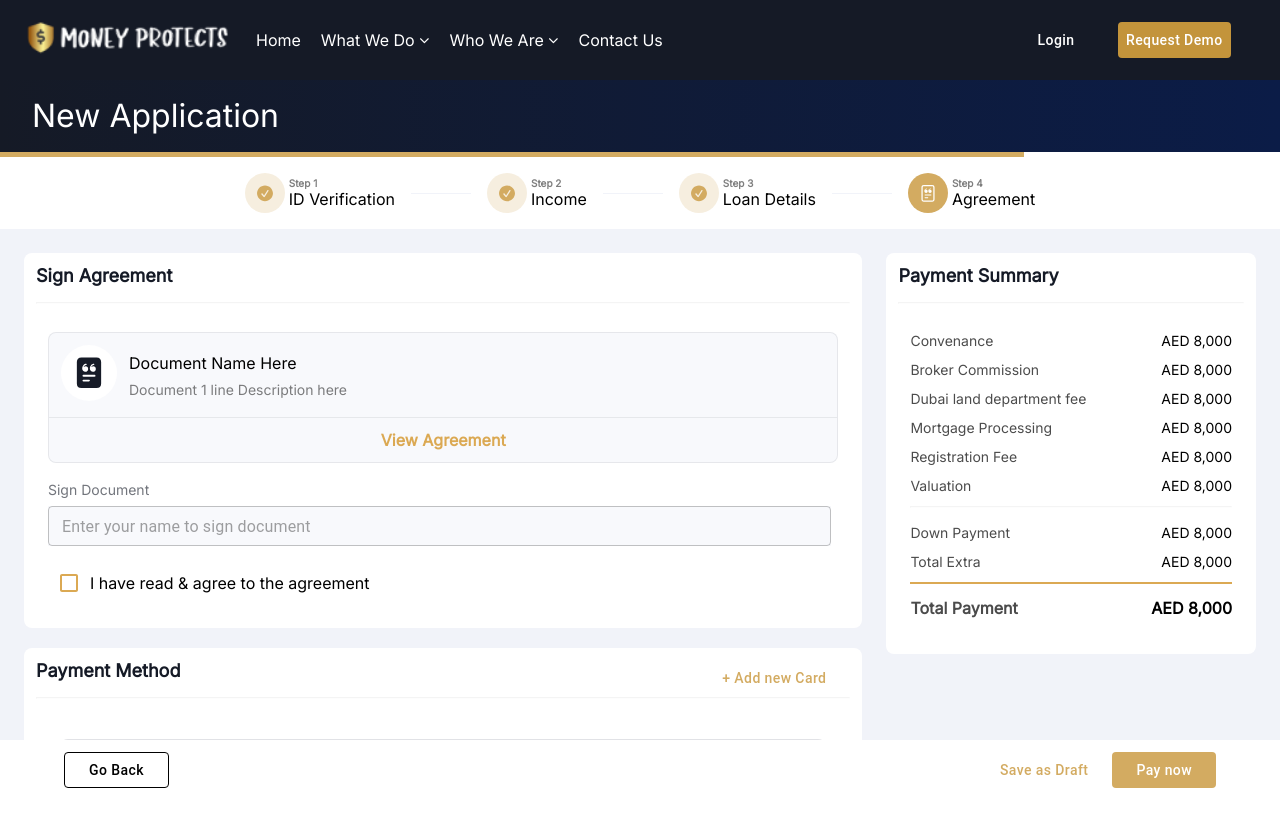
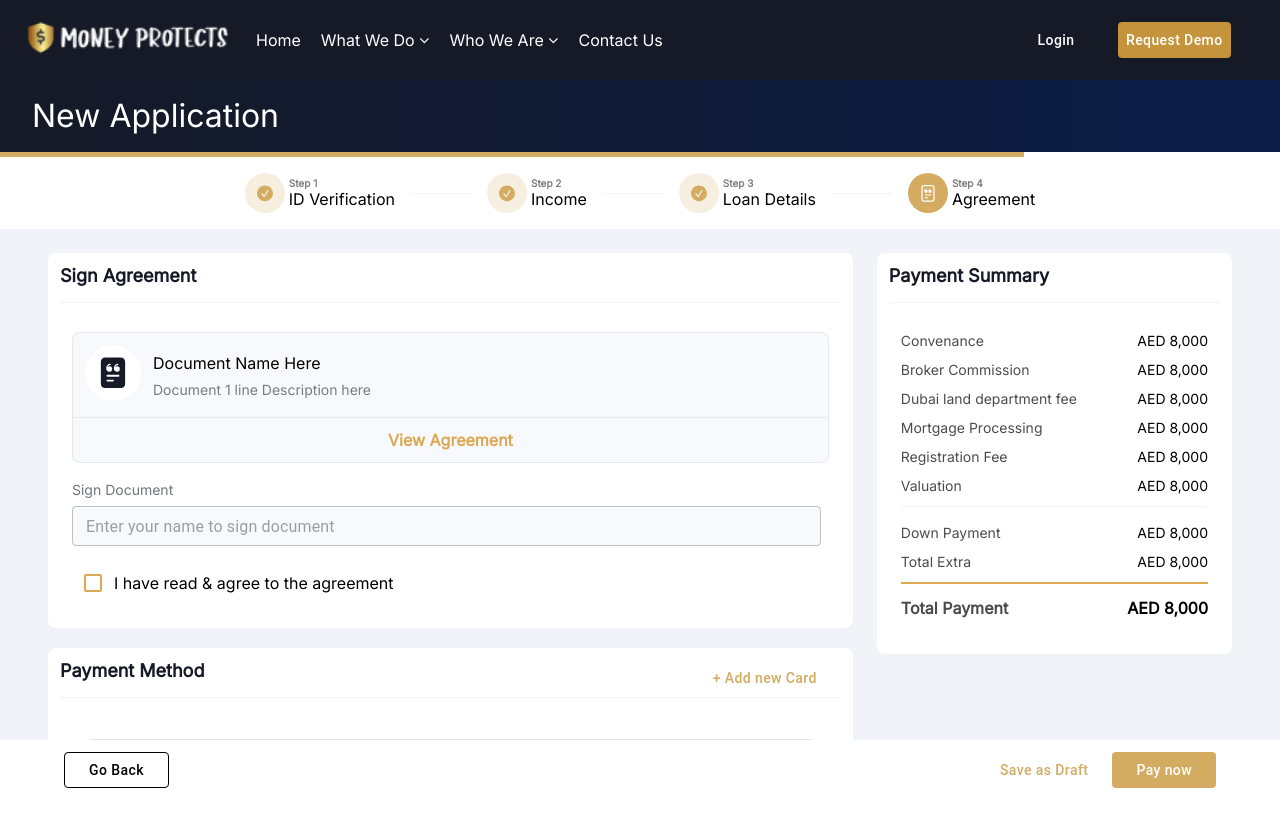
Before and after one commit to sreevishnu01/Money-protect, a React (Create React App) app: page /agreement in a window 1280 px wide. Built offline with nearby package versions, Linux system fonts and the light colour scheme.

Commit message:
padding issue on form section

```diff
--- a/src/components/form_scafold/form_scafold.module.css
+++ b/src/components/form_scafold/form_scafold.module.css
@@ -78,7 +78,7 @@
 
 .formBody {
   flex: 1;
-  padding: 24px;
+  padding: 24px 48px;
   overflow-y: auto;
 }
 
```
